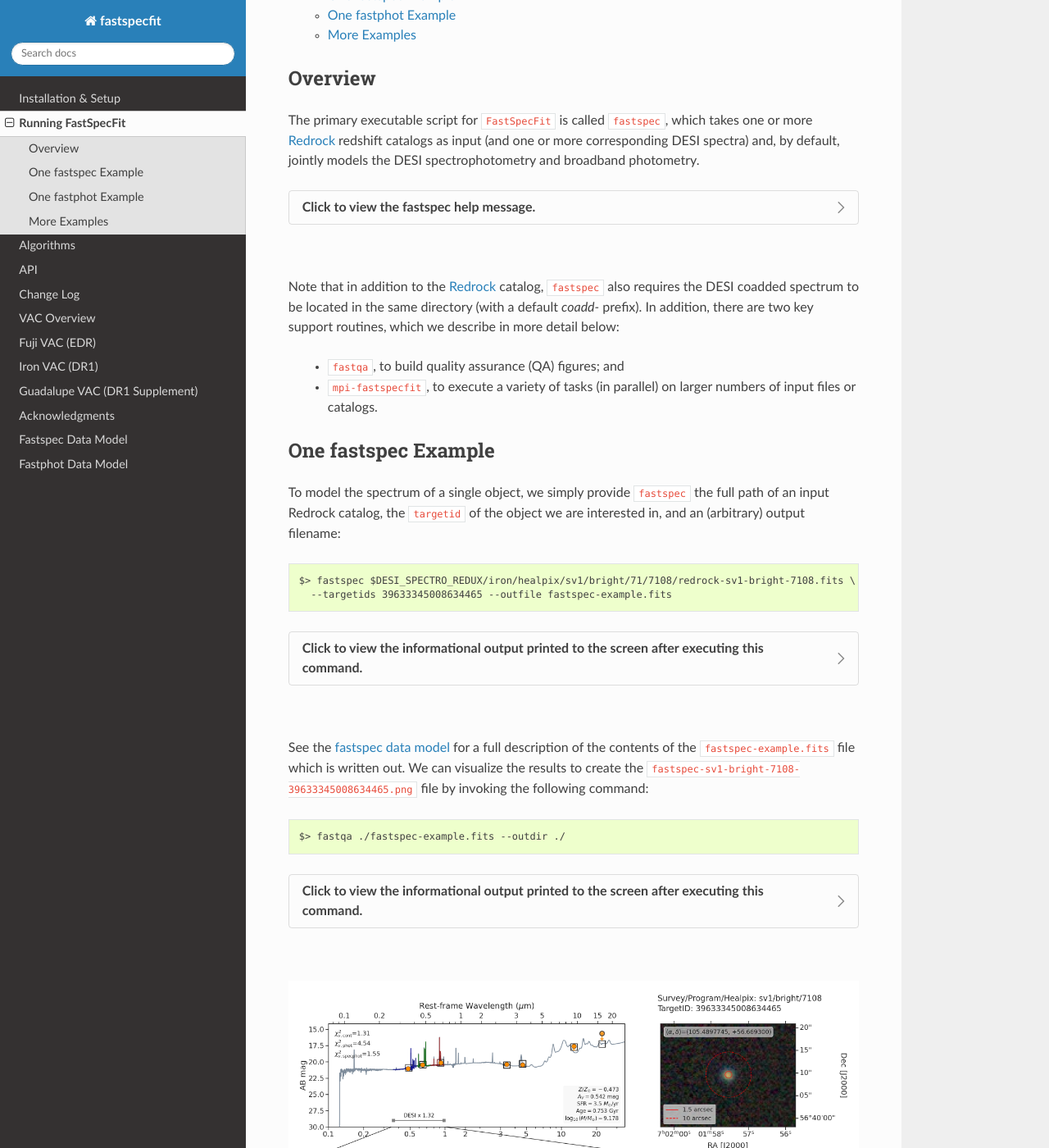
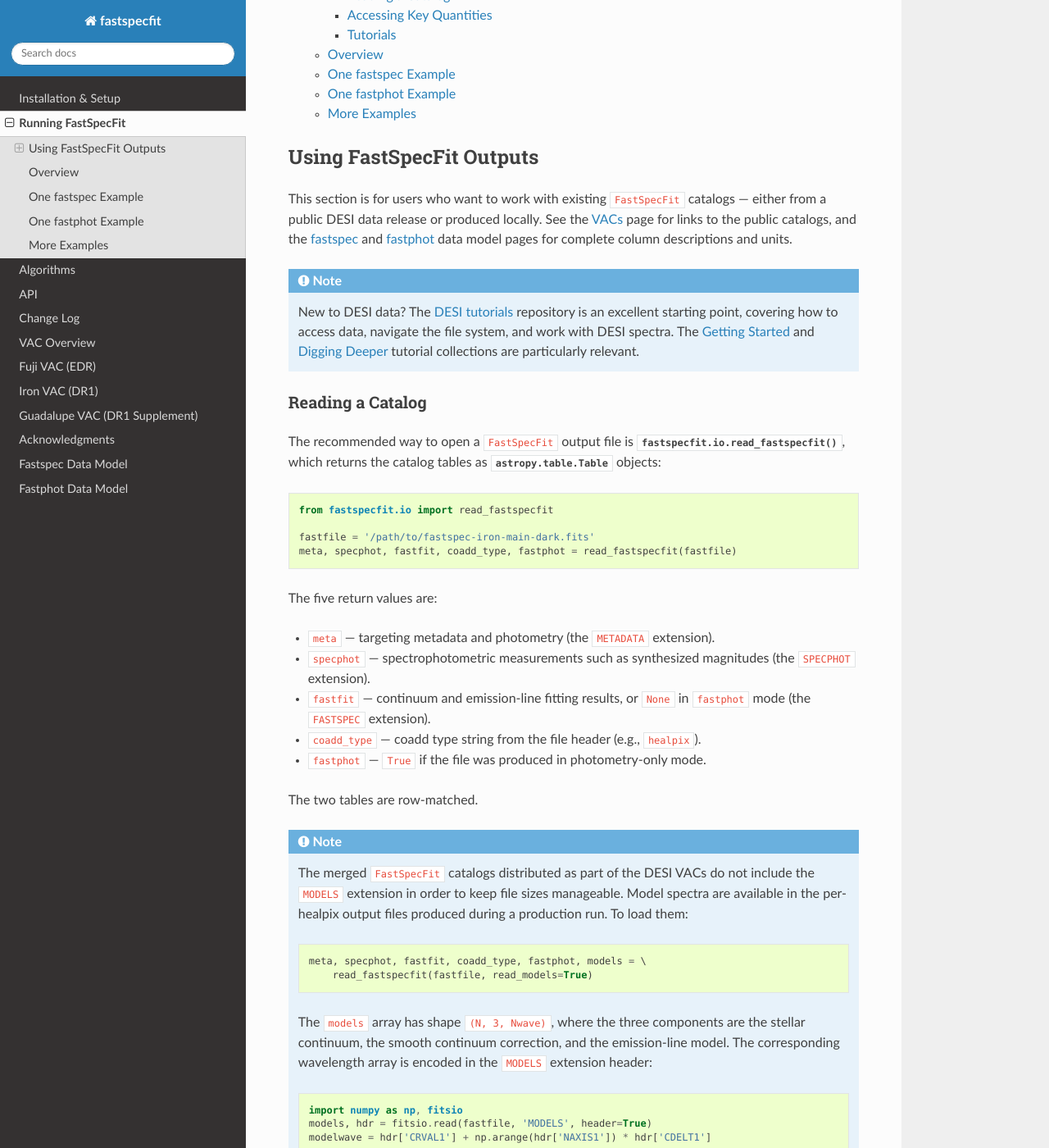
Before and after one commit to desihub/fastspecfit, a Sphinx documentation site: the page built from doc/running.rst, in a window 1280 px wide and 1400 px high, scrolled down 387 px. Shown: the whole window at 82% size. Built offline with Sphinx 7.4.7 and the Read the Docs theme 3.1.0, drawn with Linux system fonts in a browser that asks for light colours; some of the changed text lies outside the part shown.

Commit message:
Add Using FastSpecFit Outputs section to running.rst (Audience 1)
Covers read_fastspecfit usage with all five return values named,
row-matched table description, note on merged VAC catalogs lacking
the MODELS extension, accessing key quantities with a worked example,
and links to the three doc/nb tutorials and the DESI tutorials repo.

Co-Authored-By: Claude Sonnet 4.6 <noreply@anthropic.com>

```diff
--- a/doc/running.rst
+++ b/doc/running.rst
@@ -10,6 +10,113 @@ Running FastSpecFit
 
 .. contents:: Contents
     :depth: 3
+
+.. _using_outputs:
+
+Using FastSpecFit Outputs
+-------------------------
+
+This section is for users who want to work with existing ``FastSpecFit``
+catalogs — either from a public DESI data release or produced locally. See
+the :ref:`VACs<vacs>` page for links to the public catalogs, and the
+:ref:`fastspec<fastspec datamodel>` and :ref:`fastphot<fastphot datamodel>`
+data model pages for complete column descriptions and units.
+
+.. note::
+
+   New to DESI data? The `DESI tutorials`_ repository is an excellent starting
+   point, covering how to access data, navigate the file system, and work with
+   DESI spectra. The `Getting Started`_ and `Digging Deeper`_ tutorial
+   collections are particularly relevant.
+
+Reading a Catalog
+~~~~~~~~~~~~~~~~~
+
+The recommended way to open a ``FastSpecFit`` output file is
+:func:`fastspecfit.io.read_fastspecfit`, which returns the catalog tables as
+:class:`astropy.table.Table` objects::
+
+   from fastspecfit.io import read_fastspecfit
+
+   fastfile = '/path/to/fastspec-iron-main-dark.fits'
+   meta, specphot, fastfit, coadd_type, fastphot = read_fastspecfit(fastfile)
+
+The five return values are:
+
+- ``meta`` — targeting metadata and photometry (the ``METADATA`` extension).
+- ``specphot`` — spectrophotometric measurements such as synthesized magnitudes
+  (the ``SPECPHOT`` extension).
+- ``fastfit`` — continuum and emission-line fitting results, or ``None`` in
+  ``fastphot`` mode (the ``FASTSPEC`` extension).
+- ``coadd_type`` — coadd type string from the file header (e.g., ``healpix``).
+- ``fastphot`` — ``True`` if the file was produced in photometry-only mode.
+
+The two tables are row-matched.
+
+.. note::
+
+   The merged ``FastSpecFit`` catalogs distributed as part of the DESI VACs do
+   not include the ``MODELS`` extension in order to keep file sizes manageable.
+   Model spectra are available in the per-healpix output files produced during
+   a production run. To load them::
+
+      meta, specphot, fastfit, coadd_type, fastphot, models = \
+          read_fastspecfit(fastfile, read_models=True)
+
+   The ``models`` array has shape ``(N, 3, Nwave)``, where the three components
+   are the stellar continuum, the smooth continuum correction, and the
+   emission-line model. The corresponding wavelength array is encoded in the
+   ``MODELS`` extension header::
+
+      import numpy as np, fitsio
+      models, hdr = fitsio.read(fastfile, 'MODELS', header=True)
+      modelwave = hdr['CRVAL1'] + np.arange(hdr['NAXIS1']) * hdr['CDELT1']
+
+Accessing Key Quantities
+~~~~~~~~~~~~~~~~~~~~~~~~~
+
+Both ``fastfit`` and ``meta`` are standard :class:`astropy.table.Table` objects
+that support column access, boolean masking, and cross-matching. A few
+commonly used quantities:
+
+.. code-block:: python
+
+   import numpy as np
+   from fastspecfit.io import read_fastspecfit
+
+   meta, specphot, fastfit, coadd_type, fastphot = read_fastspecfit(fastfile)
+
+   # Redshifts and stellar masses
+   redshift = fastfit['Z']
+   logmstar  = fastfit['LOGMSTAR']
+
+   # H-alpha flux and signal-to-noise
+   halpha_flux = fastfit['HALPHA_FLUX']
+   halpha_snr  = halpha_flux * np.sqrt(fastfit['HALPHA_FLUX_IVAR'])
+
+   # Select star-forming galaxies with significant H-alpha detections
+   sf = (halpha_snr > 3) & (logmstar > 9)
+   print(f'{sf.sum()} star-forming galaxies selected')
+
+See the :ref:`fastspec data model<fastspec datamodel>` for a complete
+description of every column.
+
+Tutorials
+~~~~~~~~~
+
+The following Jupyter notebooks provide worked examples for common science
+tasks:
+
+- `tutorial-fastspecfit.ipynb`_ — running ``fastspec`` and ``fastphot``
+  interactively and reading the results.
+- `tutorial-kcorrections.ipynb`_ — computing custom K-corrections and
+  rest-frame photometry from the best-fitting SED model.
+- `tutorial-vmax.ipynb`_ — estimating :math:`V_{\rm max}` for luminosity
+  function calculations.
+
+For a broader introduction to working with DESI data, see the `Getting
+Started`_ and `Digging Deeper`_ tutorial collections in the `DESI tutorials`_
+repository.
 
 Overview
 --------
@@ -75,6 +182,12 @@ describe in more detail below:
     numbers of input files or catalogs.
 
 .. _`RedRock`: https://github.com/desihub/redrock
+.. _`DESI tutorials`: https://github.com/desihub/tutorials
+.. _`Getting Started`: https://github.com/desihub/tutorials/tree/main/01_getting_started
+.. _`Digging Deeper`: https://github.com/desihub/tutorials/tree/main/02_digging_deeper
+.. _`tutorial-fastspecfit.ipynb`: https://github.com/desihub/fastspecfit/blob/main/doc/nb/tutorial-fastspecfit.ipynb
+.. _`tutorial-kcorrections.ipynb`: https://github.com/desihub/fastspecfit/blob/main/doc/nb/tutorial-kcorrections.ipynb
+.. _`tutorial-vmax.ipynb`: https://github.com/desihub/fastspecfit/blob/main/doc/nb/tutorial-vmax.ipynb
 
 .. _`fastspec example`:
 
```
